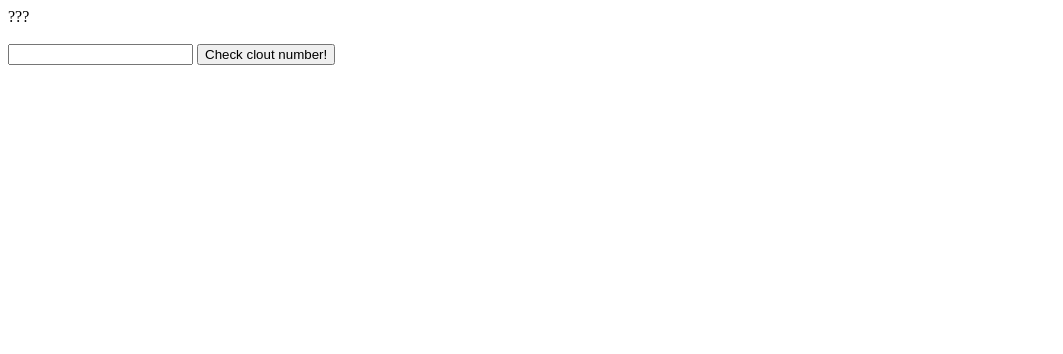
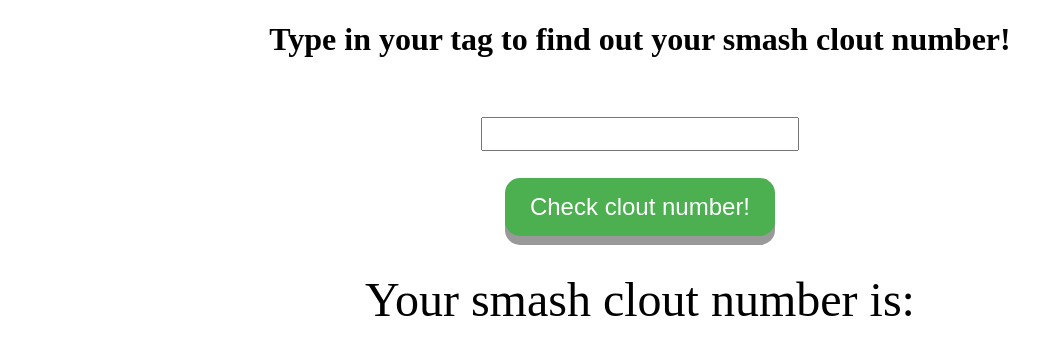
Before and after one commit to TimFranklin32/smashClout, a plain HTML site: page index.html in a window 1280 px wide. Shown: the whole page, without its empty margins (0-1063 px from the left). Drawn offline with Linux system fonts and the light colour scheme; no server answers.

Commit message:
Update index.html

```diff
--- a/index.html
+++ b/index.html
@@ -3,19 +3,76 @@
   <head>
     <meta charset="utf-8">
     <title>Smash clout calculator</title>
+
+    <style>
+
+      .button {
+        display: inline-block;
+        padding: 15px 25px;
+        font-size: 24px;
+        cursor: pointer;
+        text-align: center;
+        text-decoration: none;
+        outline: none;
+        color: #fff;
+        background-color: #4CAF50;
+        border: none;
+        border-radius: 15px;
+        box-shadow: 0 9px #999;
+      }
+
+      .button:hover {background-color: #3e8e41}
+
+      .button:active {
+        background-color: #3e8e41;
+        box-shadow: 0 5px #666;
+        transform: translateY(4px);
+      }
+
+      .centre {
+          text-align: center;
+          font-size: 48px;
+        }
+
+        .centre2{
+          text-align: center;
+          font-size: 72px;
+          font-weight: bold;
+        }
+
+      .input{
+        font-size: 24px;
+      }
+
+</style>
+
+
+    <h1 style="text-align:center;">Type in your tag to find out your smash clout number!</h1>
 <script defer src="src/hello.js" charset="utf-8"></script>
 
   </head>
 
 <body>
 
-<div id="quote">???
-<!-- quote here -->
+<br>
+<div class="centre">
+<input id="tagInput" class="input"></input>
+</div>
+<br>
+
+<div class="centre">
+<button id= "checkClout" class="button"> Check clout number!</button>
+</div>
+
+<br>
+<br>
+
+<div class="centre">
+Your smash clout number is:
 </div><br>
 
-<input id="tagInput"></input>
-
-<button id= "checkClout"> Check clout number!</button>
+<div id="cloutNumber" class="centre2">
+</div><br>
 
 </body>
 </html>
```
